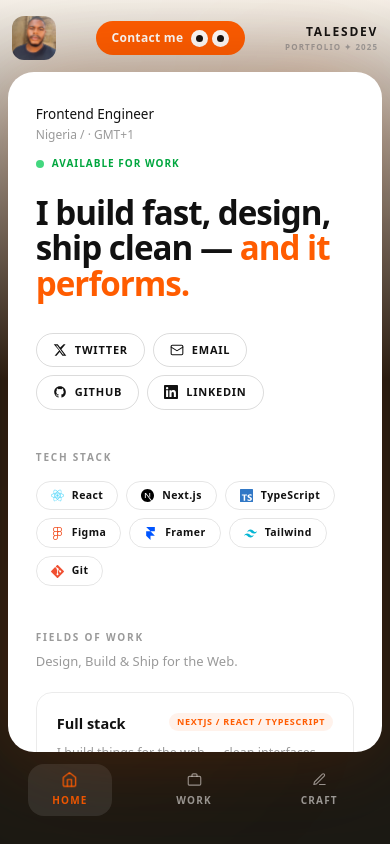
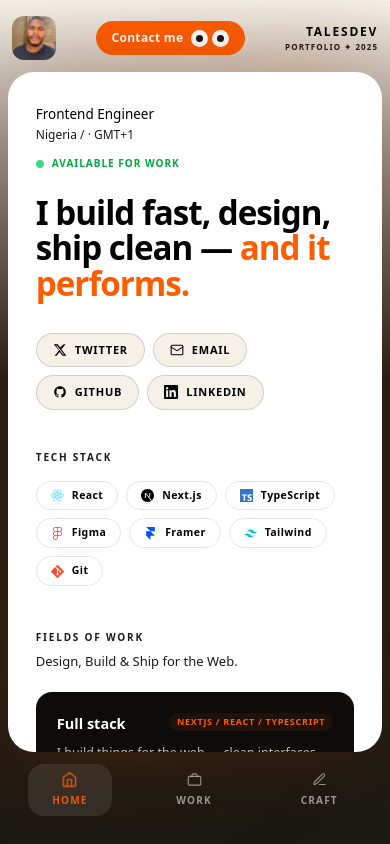
Before and after one commit to Talesoftoba/Tales, a Next.js app: page / in a window 390 px wide. Built offline with nearby package versions, Linux system fonts and the light colour scheme.

Commit message:
desktop6

```diff
--- a/app/components/CardShell.tsx
+++ b/app/components/CardShell.tsx
@@ -37,8 +37,8 @@ export default function CardShell({ children }: { children: React.ReactNode }) {
             </div>
             <ContactButton phone={META.phone} />
             <div className="text-right select-none pointer-events-none">
-              <p className="font-display text-[12px] font-extrabold tracking-[0.15em] uppercase text-[#111111]">Talesdev</p>
-              <p className="font-display text-[8px] font-bold tracking-[0.14em] uppercase text-[#9A9A9A]">Portfolio ✦ 2025</p>
+              <p className="font-display text-[12px] font-extrabold tracking-[0.15em] uppercase text-[#000000]">Talesdev</p>
+              <p className="font-display text-[8px] font-bold tracking-[0.14em] uppercase text-[#1a1a1a]">Portfolio ✦ 2025</p>
             </div>
           </div>
 
--- a/app/page.tsx
+++ b/app/page.tsx
@@ -19,7 +19,7 @@ const STACK = [
 
 function Label({ children }: { children: React.ReactNode }) {
   return (
-    <p className="font-display text-[10px] font-bold tracking-[0.18em] uppercase text-[#9A9A9A]">
+    <p className="font-display text-[10px] font-bold tracking-[0.18em] uppercase text-[#1a1a1a]">
       {children}
     </p>
   );
@@ -32,8 +32,8 @@ export default function Home() {
       {/* ── MOBILE ── */}
       <div className="md:hidden">
         <section className="mb-6">
-          <p className="font-body text-[13.5px] text-[#111111]">{META.role}</p>
-          <p className="font-body text-[12px] text-[#9A9A9A] mt-0.5">{META.location} · {META.timezone}</p>
+          <p className="font-body text-[13.5px] text-[#000000]">{META.role}</p>
+          <p className="font-body text-[12px] text-[#1a1a1a] mt-0.5">{META.location} · {META.timezone}</p>
           <div className="flex items-center gap-2 mt-3">
             <span className="w-2 h-2 rounded-full bg-green-500 animate-pulse" />
             <span className="font-display text-[10px] font-bold tracking-widest uppercase text-green-600">
@@ -42,7 +42,7 @@ export default function Home() {
           </div>
         </section>
 
-        <h1 className="font-display font-extrabold leading-[1.06] tracking-[-0.03em] text-[#111111] mb-8 text-[clamp(30px,8.5vw,40px)]">
+        <h1 className="font-display font-extrabold leading-[1.06] tracking-[-0.03em] text-[#000000] mb-8 text-[clamp(30px,8.5vw,40px)]">
           I build fast, design, ship clean —
           <span className="text-[#FF5C00]"> and it performs.</span>
         </h1>
@@ -55,8 +55,8 @@ export default function Home() {
             { href: META.linkedin, icon: <IconLinkedin />, label: "LinkedIn", target: true },
           ].map(({ href, icon, label, target }) => (
             <Link key={label} href={href} target={target ? "_blank" : undefined} rel={target ? "noopener noreferrer" : undefined}
-              className="flex items-center gap-2 border border-black/[0.14] rounded-full px-4 py-2 font-display text-[11px] font-bold tracking-[0.07em]
-               uppercase text-[#111111] no-underline hover:border-[#FF5C00] hover:text-[#FF5C00] hover:bg-[#FF5C00]/4 transition-all duration-200">
+              className="flex items-center gap-2 bg-[#F5F0E8] border border-black/[0.14] rounded-full px-4 py-2 font-display text-[11px] font-bold tracking-[0.07em]
+               uppercase text-[#000000] no-underline hover:border-[#FF5C00] hover:text-[#FF5C00] hover:bg-[#FF5C00]/4 transition-all duration-200">
               {icon}{label}
             </Link>
           ))}
@@ -68,7 +68,7 @@ export default function Home() {
           <div className="flex flex-wrap gap-2 mt-4">
             {STACK.map(({ name, Icon, color }) => (
               <span key={name} className="flex items-center gap-2 font-display text-[10.5px] font-semibold tracking-[0.04em] px-3.5 py-1.5
-               rounded-full border border-black/10 text-[#111111] hover:border-[#FF5C00] hover:text-[#FF5C00] hover:bg-[#FF5C00]/3 transition-all duration-200 cursor-default group">
+               rounded-full border border-black/10 text-[#000000] hover:border-[#FF5C00] hover:text-[#FF5C00] hover:bg-[#FF5C00]/3 transition-all duration-200 cursor-default group">
                 <Icon size={13} style={{ color }} className="group-hover:scale-110 transition-transform duration-200" />
                 {name}
               </span>
@@ -79,16 +79,16 @@ export default function Home() {
         {/* fields of work SECOND */}
         <section className="mb-4">
           <Label>Fields of Work</Label>
-          <p className="font-body text-[13px] text-[#9A9A9A] leading-relaxed mt-1.5 mb-5">Design, Build & Ship for the Web.</p>
+          <p className="font-body text-[13px] text-[#1a1a1a] leading-relaxed mt-1.5 mb-5">Design, Build & Ship for the Web.</p>
           <div className="flex flex-col gap-3.5">
             {WORK.map(({ title, tag, desc }) => (
-              <div key={title} className="border border-black/8 rounded-2xl p-5 hover:border-[#FF5C00] hover:-translate-y-px transition-all duration-200 cursor-pointer">
+              <div key={title} className="bg-[#0D0C0A] border border-black/8 rounded-2xl p-5 hover:border-[#FF5C00] hover:-translate-y-px transition-all duration-200 cursor-pointer">
                 <div className="flex items-start justify-between mb-2">
-                  <p className="font-display text-[14.5px] font-bold text-[#111111]">{title}</p>
+                  <p className="font-display text-[14.5px] font-bold text-white">{title}</p>
                   <span className="font-display text-[9px] font-bold tracking-[0.08em] uppercase text-[#FF5C00] bg-[#FF5C00]/8 px-2 py-0.5
                   rounded-full shrink-0 ml-2">{tag}</span>
                 </div>
-                <p className="font-body text-[12.5px] text-[#9A9A9A] leading-relaxed">{desc}</p>
+                <p className="font-body text-[12.5px] text-white/70 leading-relaxed">{desc}</p>
               </div>
             ))}
           </div>
@@ -98,7 +98,7 @@ export default function Home() {
       {/* ── DESKTOP right panel content ── */}
       <div className="hidden md:block">
 
-        <h1 className="font-display font-extrabold leading-[1.02] tracking-[-0.04em] text-[#111111] mb-10"
+        <h1 className="font-display font-extrabold leading-[1.02] tracking-[-0.04em] text-[#000000] mb-10"
           style={{ fontSize: "clamp(36px, 3.5vw, 58px)" }}>
           I build fast, design,<br />ship clean —
           <span className="text-[#FF5C00]"> and it performs.</span>
@@ -112,8 +112,8 @@ export default function Home() {
             { href: META.linkedin, icon: <IconLinkedin />, label: "LinkedIn", target: true },
           ].map(({ href, icon, label, target }) => (
             <Link key={label} href={href} target={target ? "_blank" : undefined} rel={target ? "noopener noreferrer" : undefined}
-              className="flex items-center gap-2 border border-black/[0.14] rounded-full px-5 py-2.5 font-display text-[11px] font-bold tracking-[0.07em]
-              uppercase text-[#111111] no-underline hover:border-[#FF5C00] hover:text-[#FF5C00] hover:bg-[#FF5C00]/4 transition-all duration-200">
+              className="flex items-center gap-2 bg-[#F5F0E8] border border-black/[0.14] rounded-full px-5 py-2.5 font-display text-[11px] font-bold tracking-[0.07em]
+              uppercase text-[#000000] no-underline hover:border-[#FF5C00] hover:text-[#FF5C00] hover:bg-[#FF5C00]/4 transition-all duration-200">
               {icon}{label}
             </Link>
           ))}
@@ -125,7 +125,7 @@ export default function Home() {
           <div className="flex flex-wrap gap-2.5 mt-4">
             {STACK.map(({ name, Icon, color }) => (
               <span key={name} className="flex items-center gap-2 font-display text-[11px] font-semibold tracking-[0.04em] px-4 py-2
-               rounded-full border border-black/10 text-[#111111] hover:border-[#FF5C00] hover:text-[#FF5C00] hover:bg-[#FF5C00]/3 transition-all duration-200 cursor-default group">
+               rounded-full border border-black/10 text-[#000000] hover:border-[#FF5C00] hover:text-[#FF5C00] hover:bg-[#FF5C00]/3 transition-all duration-200 cursor-default group">
                 <Icon size={14} style={{ color }} className="group-hover:scale-110 transition-transform duration-200" />
                 {name}
               </span>
@@ -136,15 +136,15 @@ export default function Home() {
         {/* fields of work SECOND */}
         <section>
           <Label>Fields of Work</Label>
-          <p className="font-body text-[13px] text-[#9A9A9A] leading-relaxed mt-1.5 mb-6">Design, Build & Ship for the Web.</p>
+          <p className="font-body text-[13px] text-[#1a1a1a] leading-relaxed mt-1.5 mb-6">Design, Build & Ship for the Web.</p>
           <div className="grid grid-cols-2 gap-4">
             {WORK.map(({ title, tag, desc }) => (
-              <div key={title} className="border border-black/8 rounded-2xl p-6 hover:border-[#FF5C00] hover:-translate-y-px transition-all duration-200 cursor-pointer">
+              <div key={title} className="bg-[#0D0C0A] border border-black/8 rounded-2xl p-6 hover:border-[#FF5C00] hover:-translate-y-px transition-all duration-200 cursor-pointer">
                 <div className="flex items-start justify-between mb-2">
-                  <p className="font-display text-[15px] font-bold text-[#111111]">{title}</p>
+                  <p className="font-display text-[15px] font-bold text-white">{title}</p>
                   <span className="font-display text-[9px] font-bold tracking-[0.08em] uppercase text-[#FF5C00] bg-[#FF5C00]/8 px-2 py-0.5 rounded-full shrink-0 ml-2">{tag}</span>
                 </div>
-                <p className="font-body text-[13px] text-[#9A9A9A] leading-relaxed">{desc}</p>
+                <p className="font-body text-[13px] text-white/70 leading-relaxed">{desc}</p>
               </div>
             ))}
           </div>
```
Also changed, not shown: app/craft/page.tsx (+11 -11 lines), app/work/page.tsx (+10 -10 lines).
